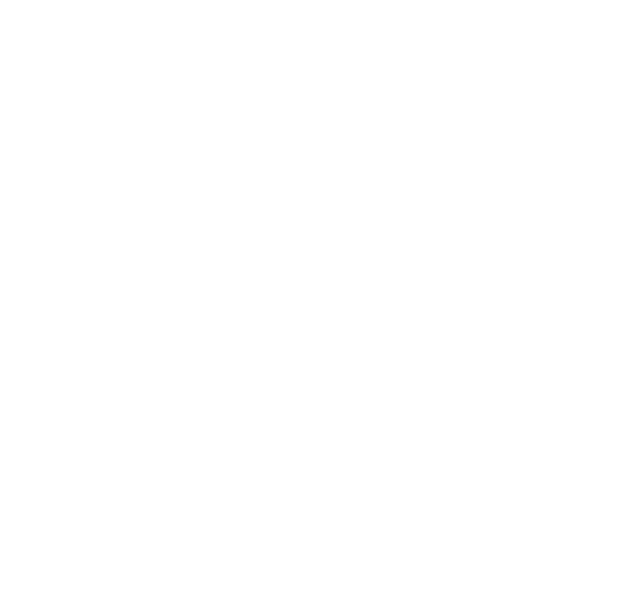
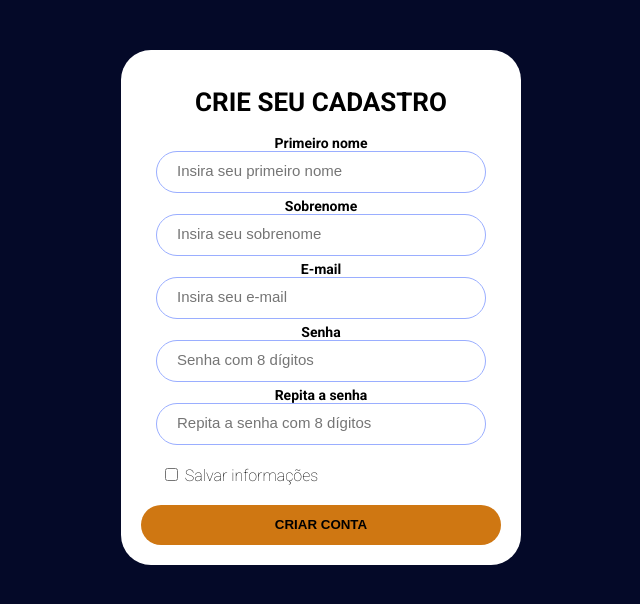
Before and after one commit to jhenifarias/atividade_integradora, a plain HTML site: page atividade-integradora/src/index.html in a window 1280 px wide. Shown: the whole page, without its empty margins (319-959 px from the left). Drawn offline with Linux system fonts and the light colour scheme.

Commit message:
Subindo html e css do segundo formulário, mas ainda sem as alterações do nome das classes

```diff
--- a/atividade-integradora/src/index.html
+++ b/atividade-integradora/src/index.html
@@ -9,9 +9,68 @@
     <link rel="stylesheet" href="./styles/global.css">
 </head>
 <body>
-
     <div class="l-app"></div>
 
+  <body>
+    <div class="form-container">
+        <form action="">
+      <h1>Crie seu cadastro</h1>
+      <div class="input-container">
+        <label for="name" class="name">Primeiro nome</label>
+        <input
+          type="text"
+          placeholder="Insira seu primeiro nome"
+          class="firstname"
+          name="name">
+      </div>
+
+      <div class="input-container">
+        <label for="lastname" class="lastname">Sobrenome</label>
+        <input
+          type="text"
+          placeholder="Insira seu sobrenome"
+          class="lastname"
+          name="name">
+      </div>
+
+      <div class="input-container">
+        <label for="email" class="email">E-mail</label>
+        <input
+          type="email"
+          placeholder="Insira seu e-mail"
+          class="email"
+          email="email">
+      </div>
+
+      <div class="input-container">
+        <label for="password" class="password">Senha</label>
+        <input
+          type="password"
+          placeholder="Senha com 8 dígitos"
+          class="password"
+          password="password"/>
+      </div>
+
+      <div class="input-container">
+        <label for="password" class="password_two">Repita a senha</label>
+        <input
+          type="password"
+          placeholder="Repita a senha com 8 dígitos"
+          class="password_two"
+          password="password">
+      </div>
+
+
+      <div class="options-container">
+        <div class="options-checkbox">
+          <input type="checkbox" name="remember" id="remember"/>
+          <label for="remember">Salvar informações</label>
+        </div>
+      </div>
+
+        <input type="submit" value="Criar conta">
+      </form>
+    </div>
 
     <script src="./scripts/main.js"></script>
 </body>
--- a/atividade-integradora/src/styles/global.css
+++ b/atividade-integradora/src/styles/global.css
@@ -0,0 +1,81 @@
+@import url('https://fonts.googleapis.com/css2?family=Roboto:wght@100;700&display=swap');
+
+* {
+  box-sizing: border-box;
+}
+
+ body {
+  font-family: 'Roboto', sans-serif;
+  background-color: #040928;
+}
+
+.form-container {
+  background-color: #ffffff;
+  margin: 50px auto;
+  width: 400px;
+  border-radius: 30px;
+}
+
+form {
+  padding: 20px;
+}
+
+form h1 {
+  font-family: 'Roboto', sans-serif;
+  font-size: 26px;
+  text-align: center;
+  text-transform: uppercase;
+}
+
+form .input-container {
+  position: relative;
+  margin-bottom: 5px;
+  font-size: 14px;
+  padding: 0 15px;
+  font-weight: bold;
+}
+
+form .input-container input, input[type="submit"] {
+  width: 100%;
+  border-radius: 25px;
+  height: 40px;
+  color: rgb(0, 0, 0);
+
+}
+
+input {
+  color: #040928;
+}
+
+input[type="submit"] {
+  border: 0;
+  background-color: #cf7712;
+  color: #000000;
+  font-weight: bold;
+  text-transform: uppercase;
+}
+
+form .input-container input::placeholder {
+  font-size: 15px;
+}
+
+.input-container {
+  text-align: center;
+}
+
+form .input-container input {
+  border: 1px solid rgb(154, 174, 255);
+  padding: 20px ;
+}
+
+.options-container {
+  padding: 0 20px;
+  margin: 20px auto;
+}
+
+.options-container a {
+  color: #cf7712;
+  font-weight: bold;
+  text-align: right;
+  text-decoration: none;
+}
```
